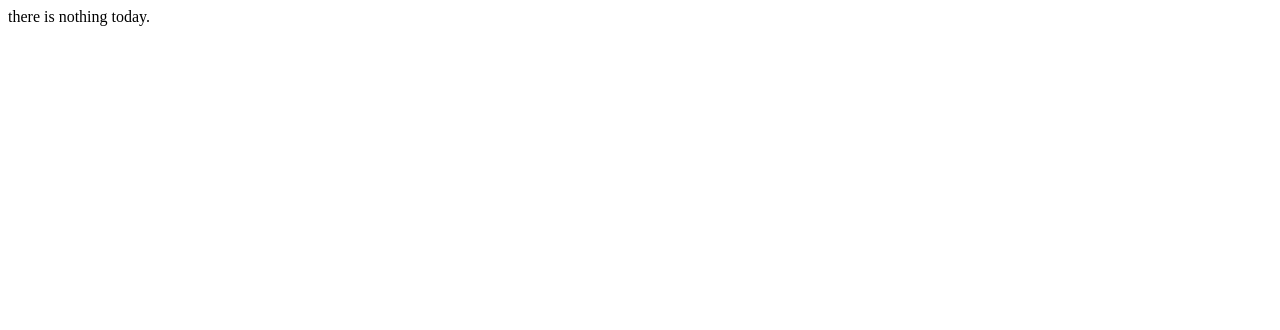
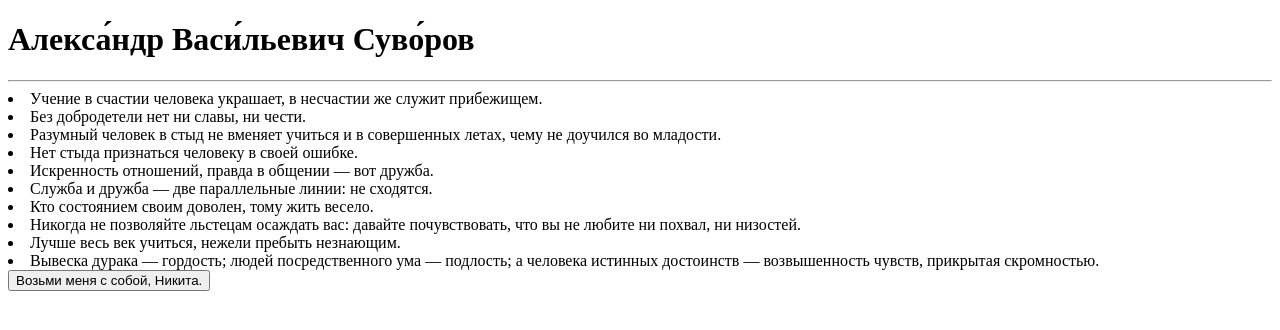
Before and after one commit to vegetablez8848/vegetablez8848.github.io, a plain HTML site: page index.html in a window 1280 px wide. Drawn offline with Linux system fonts and the light colour scheme.

Commit message:
Add files via upload

```diff
--- a/index.html
+++ b/index.html
@@ -6,6 +6,18 @@
     <title>Document</title>
 </head>
 <body>
-    <div>there is nothing today.</div>
+    <h1>Алекса́ндр Васи́льевич Суво́ров</h1>
+    <hr>
+    <li>Учение в счастии человека украшает, в несчастии же служит прибежищем.</li>
+    <li>Без добродетели нет ни славы, ни чести.</li>
+    <li>Разумный человек в стыд не вменяет учиться и в совершенных летах, чему не доучился во младости.</li>
+    <li>Нет стыда признаться человеку в своей ошибке.</li>
+    <li>Искренность отношений, правда в общении — вот дружба.</li>
+    <li> Служба и дружба — две параллельные линии: не сходятся.</li>
+    <li>Кто состоянием своим доволен, тому жить весело.</li>
+    <li>Никогда не позволяйте льстецам осаждать вас: давайте почувствовать, что вы не любите ни похвал, ни низостей.</li>
+    <li>Лучше весь век учиться, нежели пребыть незнающим.</li>
+    <li>Вывеска дурака — гордость; людей посредственного ума — подлость; а человека истинных достоинств — возвышенность чувств, прикрытая скромностью.</li>
+    <button>Возьми меня с собой, Никита.</button>
 </body>
 </html>
```
